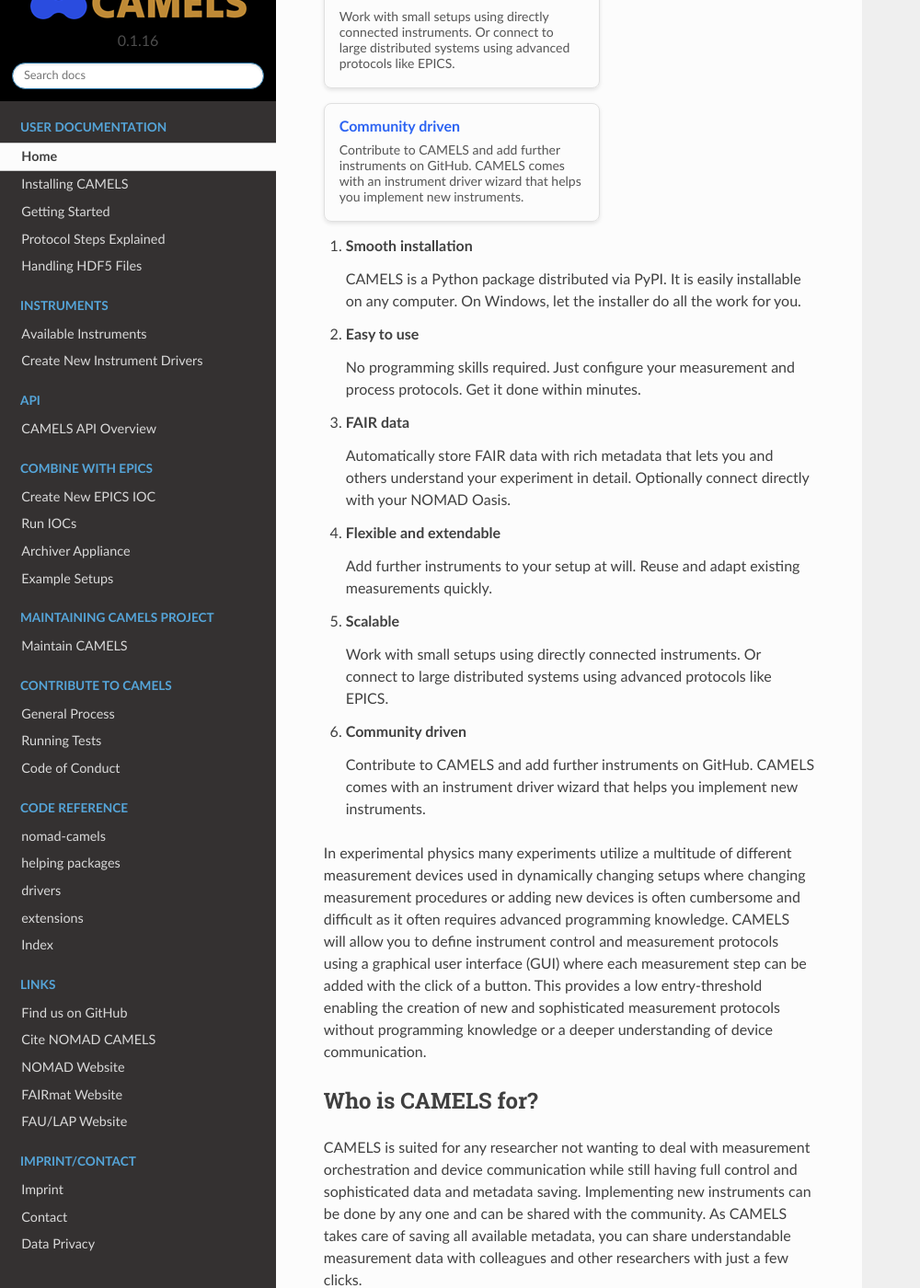
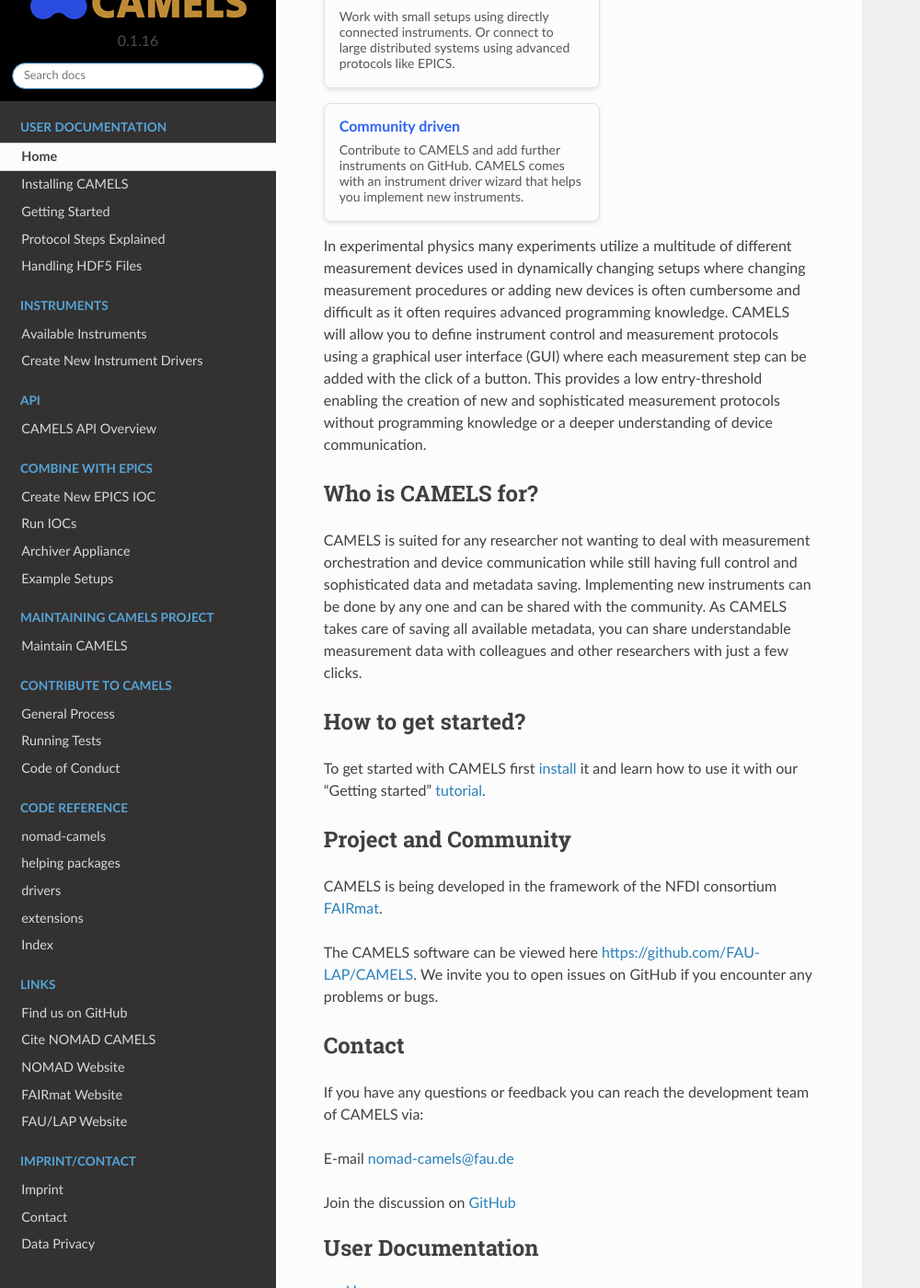
Before and after one commit to FAU-LAP/NOMAD-CAMELS, a Sphinx documentation site: the page built from docs/source/index.rst, in a window 1280 px wide and 1400 px high, scrolled down 2044 px. Shown: the whole window at 92% size, without its empty margins (0-1000 px from the left). Built offline with Sphinx 7.4.7 and the Read the Docs theme 2.0.0, drawn with Linux system fonts in a browser that asks for light colours; pages that are not in the unit, such as notebooks, are missing from menus; the version number is read from the project's files by our own code.

Commit message:
removed double information

```diff
--- a/docs/source/index.rst
+++ b/docs/source/index.rst
@@ -36,67 +36,48 @@
     <div class="box-container">
 
         <div class="box">
-            <a href="#" class="box-title">Smooth installation</a>
+            <a href="#why-camels" class="box-title">Smooth installation</a>
             <div class="box-content">
                 CAMELS is a Python package distributed via PyPI. It is easily installable on any computer. On Windows, let the installer do all the work for you.
             </div>
         </div>
 
         <div class="box">
-            <a href="#" class="box-title">Easy to use</a>
+            <a href="#why-camels" class="box-title">Easy to use</a>
             <div class="box-content">
                 No programming skills required. Just configure your measurement and process protocols. Get it done within minutes.
             </div>
         </div>
 
         <div class="box">
-            <a href="#" class="box-title">FAIR data</a>
+            <a href="#why-camels" class="box-title">FAIR data</a>
             <div class="box-content">
                 Automatically store FAIR data with rich metadata that lets you and others understand your experiment in detail. Optionally connect directly with your NOMAD Oasis.
             </div>
         </div>
 
         <div class="box">
-            <a href="#" class="box-title">Flexible and extendable</a>
+            <a href="#why-camels" class="box-title">Flexible and extendable</a>
             <div class="box-content">
                 Add further instruments to your setup at will. Reuse and adapt existing measurements quickly.
             </div>
         </div>
 
         <div class="box">
-            <a href="#" class="box-title">Scalable</a>
+            <a href="#why-camels" class="box-title">Scalable</a>
             <div class="box-content">
                 Work with small setups using directly connected instruments. Or connect to large distributed systems using advanced protocols like EPICS.
             </div>
         </div>
 
         <div class="box">
-            <a href="#" class="box-title">Community driven</a>
+            <a href="#why-camels" class="box-title">Community driven</a>
             <div class="box-content">
                 Contribute to CAMELS and add further instruments on GitHub. CAMELS comes with an instrument driver wizard that helps you implement new instruments.
             </div>
         </div>
 
     </div>
-
-#. **Smooth installation**
-
-   CAMELS is a Python package distributed via PyPI. It is easily installable on any computer. On Windows, let the installer do all the work for you.
-#. **Easy to use**
-
-   No programming skills required. Just configure your measurement and process protocols. Get it done within minutes.
-#. **FAIR data**
-
-   Automatically store FAIR data with rich metadata that lets you and others understand your experiment in detail. Optionally connect directly with your NOMAD Oasis.
-#. **Flexible and extendable**
-
-   Add further instruments to your setup at will. Reuse and adapt existing measurements quickly.
-#. **Scalable**
-
-   Work with small setups using directly connected instruments. Or connect to large distributed systems using advanced protocols like EPICS.
-#. **Community driven**
-
-   Contribute to CAMELS and add further instruments on GitHub. CAMELS comes with an instrument driver wizard that helps you implement new instruments.
 
 In experimental physics many experiments utilize a multitude of different measurement devices used in dynamically changing setups where changing measurement procedures or adding new devices is often cumbersome and difficult as it often requires advanced programming knowledge. CAMELS will allow you to define instrument control and measurement protocols using a graphical user interface (GUI) where each measurement step can be added with the click of a button. This provides a low entry-threshold enabling the creation of new and sophisticated measurement protocols without programming knowledge or a deeper understanding of device communication.
 
```
